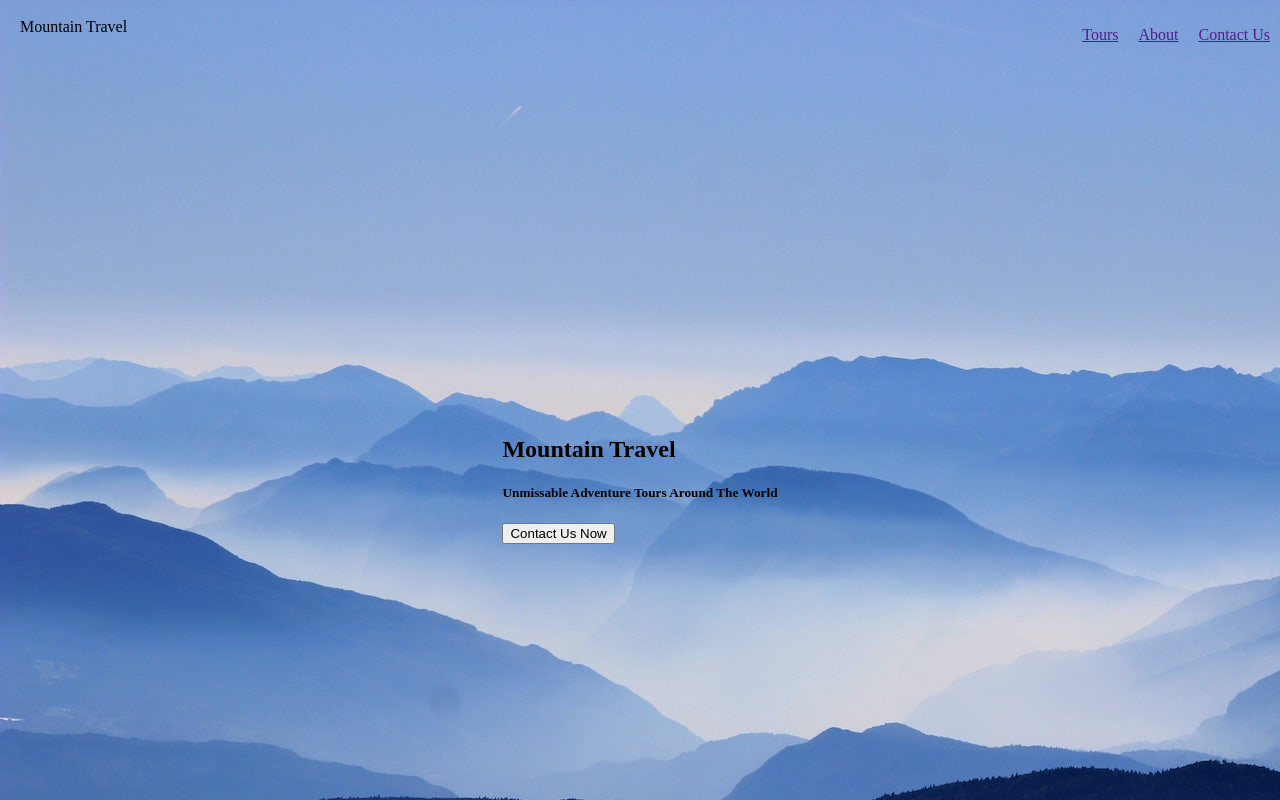
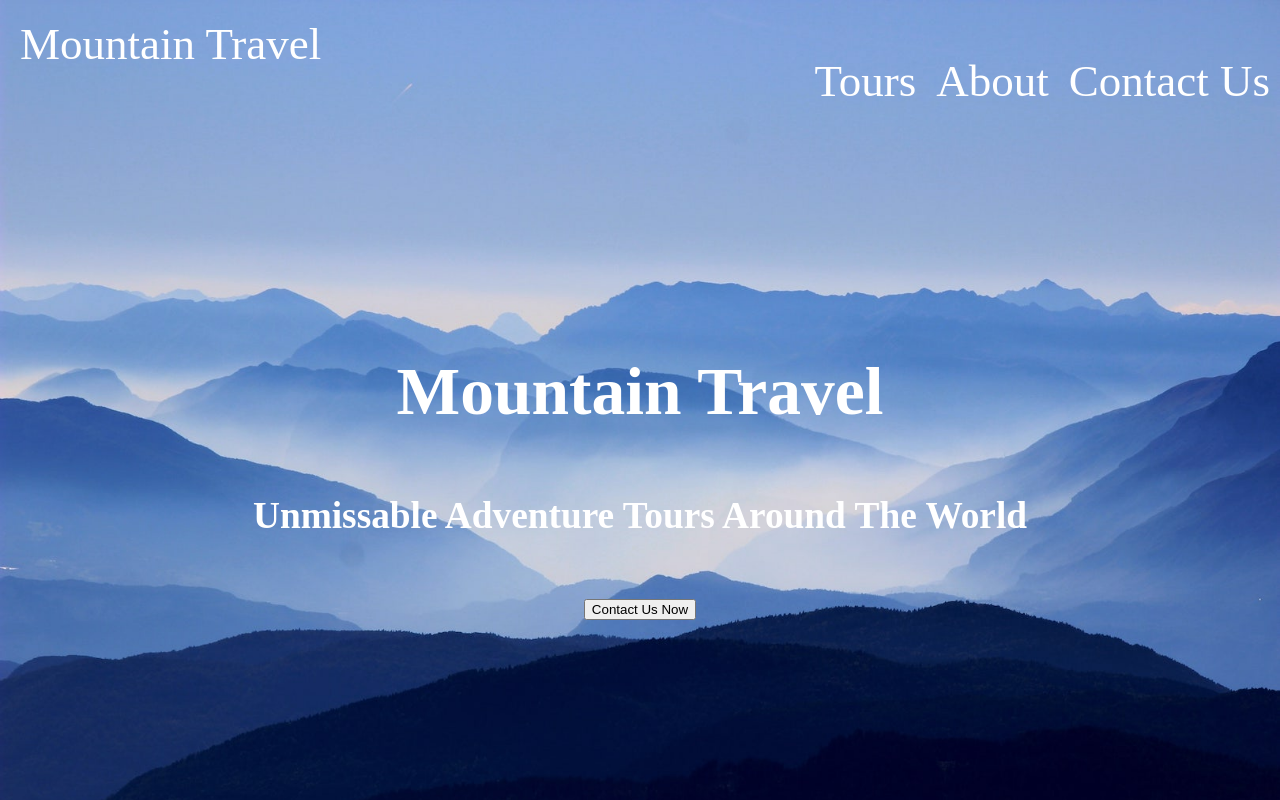
Before and after one commit to modibbomuhammed/ResponsiveWebsite, a plain HTML site: page index.html in a window 1280 px wide. Drawn offline with Linux system fonts and the light colour scheme.

Commit message:
rough sketch

```diff
--- a/assets/css/styles.css
+++ b/assets/css/styles.css
@@ -8,7 +8,9 @@ header {
     flex-direction: column;
     height: 100vh;
     background-image: url("../img/main.jpg");
-
+    background-size: cover;
+    color: #fff;
+    font-size: 45px;
 }
 
 header section {
@@ -33,8 +35,56 @@ nav ul {
 
 nav li {
     padding: 10px;
+    /* text-decoration: none; */
+}
+
+nav li a {
+    text-decoration: none;
+    color: #fff;
+    animation: fadeIn 2s ease-in 0.2s 1 forwards;
 }
 
 .logo {
     margin-top: 18px;
+    animation: fadeIn 2s ease-in 0.2s 1 forwards;
 }
+
+.position {
+    animation: fadeIn2 2s ease-in 0.2s 1 forwards;
+}
+
+.position h2 {
+    text-align: center;
+    animation: fadeIn 2s ease-in 0.2s 1 forwards, fadeIn2 2s ease-in 2s forwards;
+}
+
+.position h5 {
+    animation: fadeIn 2s ease-in 0.2s 1 forwards;
+}
+
+.position p {
+    display: flex;
+    justify-content: center;
+    animation: fadeIn 2s ease-in 0.2s 1 forwards;
+}
+
+
+@keyframes fadeIn {
+    0% {
+        opacity: 0;
+    }
+
+    100% {
+        opacity:1
+    }
+}
+
+@keyframes fadeIn2 {
+    0% {
+        transform: translate(-100px, -100px);
+    }
+
+    100% {
+        transform: translate(0, 0);
+    }
+}
--- a/index.html
+++ b/index.html
@@ -27,10 +27,12 @@
         </div>
       </nav>
       <section>
-        <div class="positin">
+        <div class="position">
           <h2>Mountain Travel</h2>
           <h5>Unmissable Adventure Tours Around The World</h5>
-          <button>Contact Us Now</button>
+          <p>
+            <button>Contact Us Now</button>
+          </p>
         </div>
       </section>
     </header>
```
